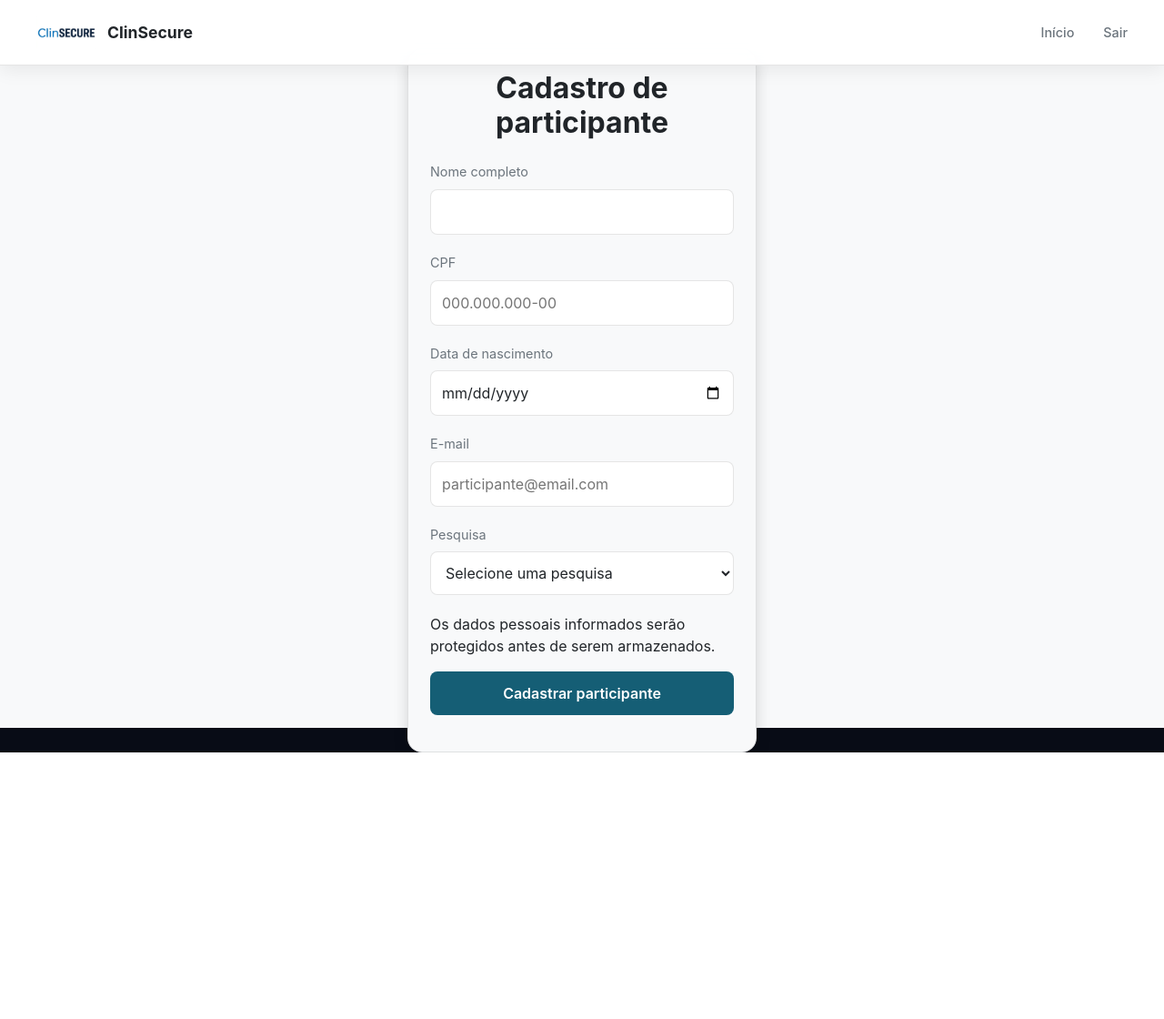
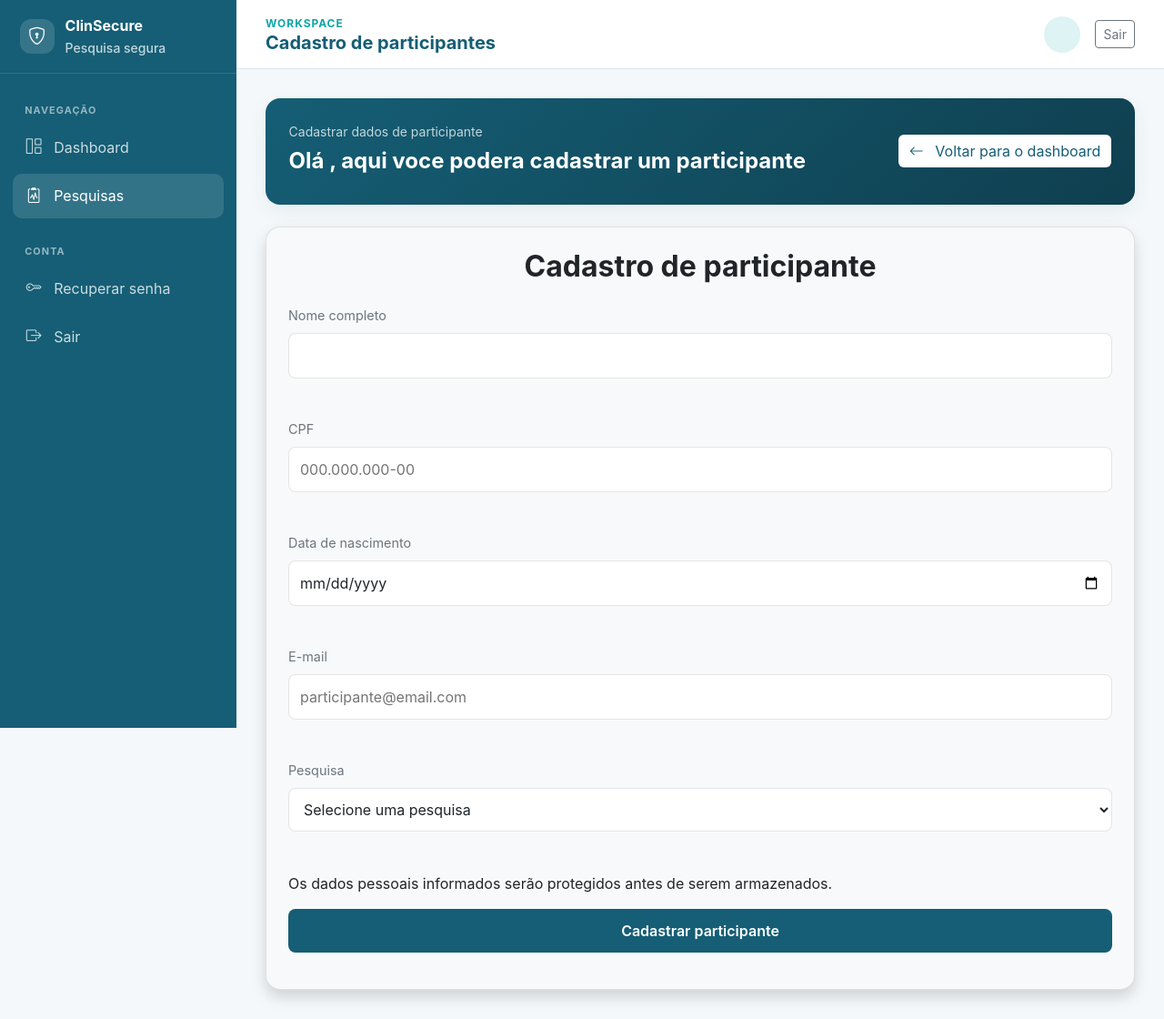
Before and after one commit to CauaPeresAdriani/Projeto-Integrador, a Django app: template accounts/templates/accounts/cadastro_participante.html in a window 1280 px wide. Shown: the whole page at 91% size. Before the commit the page ends 827 px from the top, so only its background shows below. Run offline with Django 5.2, Linux system fonts and the light colour scheme; the template is opened without the code that fills it, so the values that code supplies are empty.

Commit message:
style: estilizando a tela de cadastro participante

```diff
--- a/accounts/templates/accounts/cadastro_participante.html
+++ b/accounts/templates/accounts/cadastro_participante.html
@@ -1,25 +1,160 @@
 {% extends 'accounts/base.html' %}
 {% load static %}
 
-{% block title %}Cadastrar participante - ClinSecure{% endblock %}
+{% block title %}Detalhe da Pesquisa | ClinSecure{% endblock %}
+
+{% block extra_css %}
+<link
+    rel="stylesheet"
+    href="https://cdn.jsdelivr.net/npm/bootstrap-icons@1.11.3/font/bootstrap-icons.min.css"
+>
+{% endblock %}
 
 {% block content %}
 
-<header class="header">
-    <div class="profile">
-        <img src="{% static 'img/Profile.webp' %}" alt="Logo ClinSecure">
-        <h2>ClinSecure</h2>
+<div class="app-shell">
+
+    <aside class="sidebar" id="clinSidebar">
+        <a href="{% url 'home' %}" class="sidebar-brand">
+            <span class="brand-mark">
+                <i class="bi bi-shield-lock"></i>
+            </span>
+            <span>
+                <strong class="d-block">ClinSecure</strong>
+                <small class="opacity-75">Pesquisa segura</small>
+            </span>
+        </a>
+
+        <nav class="sidebar-nav" aria-label="Navegação principal">
+            <div class="sidebar-label">Navegação</div>
+
+            <a href="{% url 'home' %}" class="nav-link">
+                <i class="bi bi-grid-1x2"></i>
+                <span>Dashboard</span>
+            </a>
+
+            <a
+                href="{% url 'lista_pesquisas' %}"
+                class="nav-link active"
+                aria-current="page"
+            >
+                <i class="bi bi-clipboard2-pulse"></i>
+                <span>Pesquisas</span>
+            </a>
+
+            {% if request.user.perfil == "administrador" or request.user.perfil == "coordenador" %}
+                <a href="{% url 'cadastro' %}" class="nav-link">
+                    <i class="bi bi-people"></i>
+                    <span>Usuários</span>
+                </a>
+            {% endif %}
+
+            {% if request.user.perfil == "responsavel" %}
+                <a href="{% url 'cadastro_participante' %}" class="nav-link">
+                    <i class="bi bi-person-plus"></i>
+                    <span>Participantes</span>
+                </a>
+            {% endif %}
+
+            {% if request.user.perfil == "responsavel" or request.user.perfil == "administrador" or request.user.perfil == "coordenador" %}
+                <a href="{% url 'upload_documento' %}" class="nav-link">
+                    <i class="bi bi-file-earmark-lock"></i>
+                    <span>Documentos</span>
+                </a>
+            {% endif %}
+
+            <div class="sidebar-label mt-3">Conta</div>
+
+            <a href="{% url 'password_reset' %}" class="nav-link">
+                <i class="bi bi-key"></i>
+                <span>Recuperar senha</span>
+            </a>
+
+            <a href="{% url 'logout' %}" class="nav-link">
+                <i class="bi bi-box-arrow-right"></i>
+                <span>Sair</span>
+            </a>
+        </nav>
+    </aside>
+
+    <div class="main-wrapper">
+        <header class="topbar">
+            <div class="d-flex align-items-center gap-3">
+                <button
+                    class="btn btn-light border mobile-menu"
+                    type="button"
+                    id="sidebarToggle"
+                    aria-label="Abrir menu"
+                >
+                    <i class="bi bi-list fs-5"></i>
+                </button>
+
+                <div>
+                    <div class="eyebrow">Workspace</div>
+                    <h1 class="h5 mb-0 dashboard-title">
+                        Cadastro de participantes
+                    </h1>
+                </div>
             </div>
 
-    <nav aria-label="Navegação principal">
-        <a href="{% url 'home' %}">Início</a>
-        <a href="{% url 'logout' %}">Sair</a>
-    </nav>
+            <div class="d-flex align-items-center gap-2">
+                <div class="text-end d-none d-sm-block">
+                    <strong class="d-block small">
+                        {{ request.user.username }}
+                    </strong>
+                    <span class="text-muted small">
+                        {{ request.user.perfil|title }}
+                    </span>
+                </div>
+
+                <span class="user-avatar" aria-hidden="true">
+                    {{ request.user.username|slice:":1"|upper }}
+                </span>
+
+                <a
+                    href="{% url 'logout' %}"
+                    class="btn btn-outline-secondary btn-sm ms-2 d-none d-md-inline-flex"
+                >
+                    Sair
+                </a>
+            </div>
         </header>
 
-<div class="login-container">
+        <main class="content-area">
 
-    <div class="card shadow p-4 login-card">
+            <section class="welcome-card mb-4">
+
+                <div class="row align-items-center g-3">
+                    <div class="col-lg-8">
+                        <div class="small opacity-75 mb-2">
+                            Cadastrar dados de participante
+                        </div>
+                        <h2 class="h4 fw-bold mb-2">
+                            Olá {{ request.user.username }}, aqui voce podera cadastrar um participante
+                        </h2>
+                    </div>
+
+                    <div class="col-lg-4 text-lg-end">
+                        <a
+                            href="{% url 'home' %}"
+                            class="btn btn-light"
+                        >
+                            <i class="bi bi-arrow-left me-2"></i>
+                            Voltar para o dashboard
+                        </a>
+                    </div>
+                </div>
+
+            </section>
+
+
+
+
+
+
+
+
+                <div class="card shadow p-4 dados-card">
 
                     <h2 class="login-title">
                         Cadastro de participante
@@ -145,7 +280,29 @@
 
                 {% endif %}
 
+
+
+
+
+
+
+
+
+
+
+
+
+
+
+
+
+        </main>
+
     </div>
+
+</div>
+
+
 
 </div>
 
```
Also changed, not shown: accounts/templates/accounts/home.html (+5 -3 lines). Lines whose indentation alone changed are shown as unchanged.
